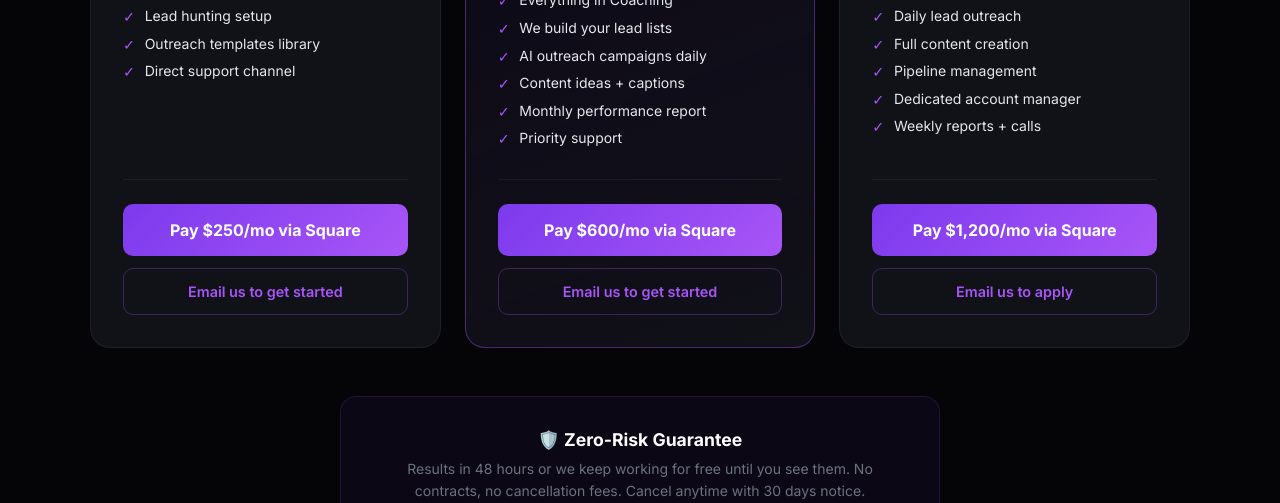
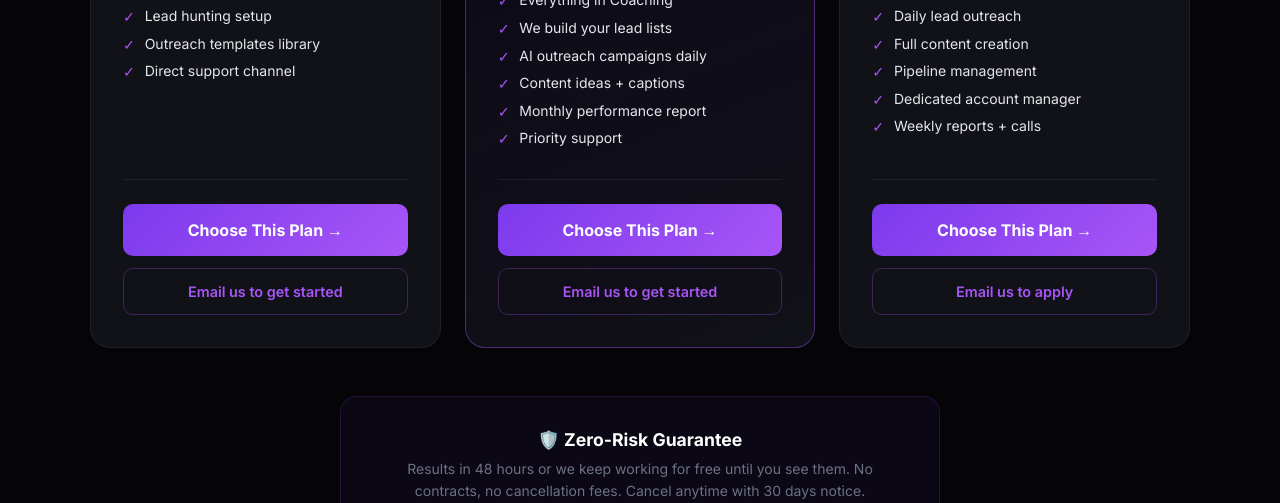
Before and after one commit to impulsogrowth/impulso-operations.com, a plain HTML site: page checkout.html in a window 1280 px wide. Shown: the part 597-1100 px from the top of the page. Drawn offline with Linux system fonts and the light colour scheme.

Commit message:
fix: standardize all plan buttons to say Choose This Plan

```diff
--- a/checkout.html
+++ b/checkout.html
@@ -123,7 +123,7 @@
         <li><span class="check">✓</span>Direct support channel</li>
       </ul>
       <div class="plan-divider"></div>
-      <a href="https://square.link/u/TuDWfC4o" target="_blank" class="btn-primary" onclick="showToast('Opening Square checkout...')">Pay $250/mo via Square</a>
+      <a href="https://square.link/u/TuDWfC4o" target="_blank" class="btn-primary" onclick="showToast('Opening Square checkout...')">Choose This Plan →</a>
       <a href="mailto:impulsoogrowth@gmail.com?subject=Coaching Plan — Get Started" class="btn-secondary">Email us to get started</a>
     </div>
 
@@ -145,7 +145,7 @@
         <li><span class="check">✓</span>Priority support</li>
       </ul>
       <div class="plan-divider"></div>
-      <a href="https://square.link/u/BSnnXbbM" target="_blank" class="btn-primary" onclick="showToast('Opening Square checkout...')">Pay $600/mo via Square</a>
+      <a href="https://square.link/u/BSnnXbbM" target="_blank" class="btn-primary" onclick="showToast('Opening Square checkout...')">Choose This Plan →</a>
       <a href="mailto:impulsoogrowth@gmail.com?subject=Done-With-You Plan — Get Started" class="btn-secondary">Email us to get started</a>
     </div>
 
@@ -167,7 +167,7 @@
         <li><span class="check">✓</span>Weekly reports + calls</li>
       </ul>
       <div class="plan-divider"></div>
-      <a href="https://square.link/u/WRvJNTjp" target="_blank" class="btn-primary" onclick="showToast('Opening Square checkout...')">Pay $1,200/mo via Square</a>
+      <a href="https://square.link/u/WRvJNTjp" target="_blank" class="btn-primary" onclick="showToast('Opening Square checkout...')">Choose This Plan →</a>
       <a href="mailto:impulsoogrowth@gmail.com?subject=Done-For-You Plan — Apply" class="btn-secondary">Email us to apply</a>
     </div>
 
```
